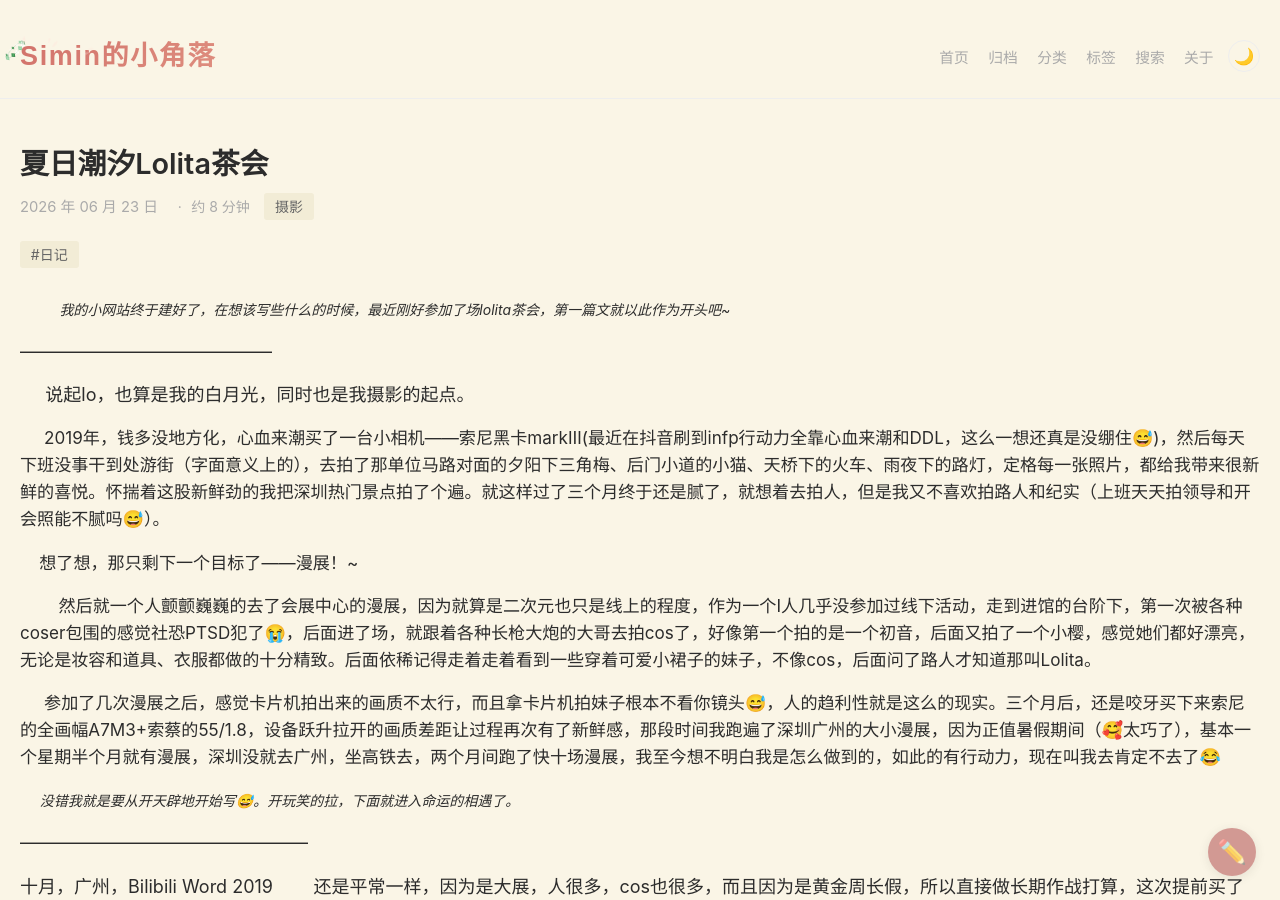
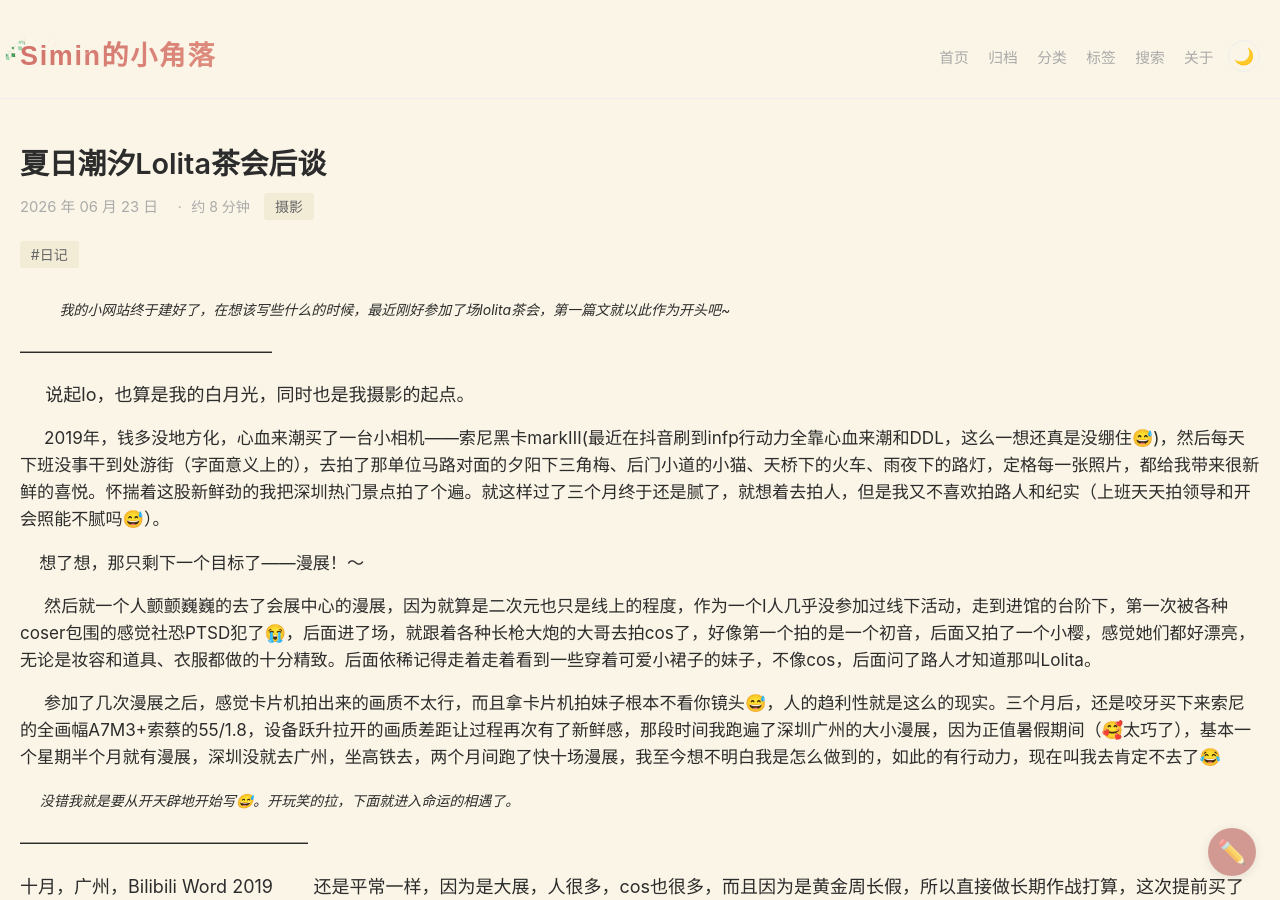
Before and after one commit to siminles/siminles.github.io, a Jekyll site: the page built from _posts/2026-06-23-夏日潮汐lolita茶会.md, in a window 1280 px wide and 900 px high. Built offline with Jekyll 4.4.1, drawn with Linux system fonts in a browser that asks for light colours; comment, search, counter and statistics services are not loaded.

Commit message:
更新文章: 夏日潮汐Lolita茶会后谈

```diff
--- a/_posts/2026-06-23-夏日潮汐lolita茶会.md
+++ b/_posts/2026-06-23-夏日潮汐lolita茶会.md
@@ -1,6 +1,6 @@
 ---
 layout: post
-title: "夏日潮汐Lolita茶会"
+title: "夏日潮汐Lolita茶会后谈"
 date: 2026-06-23 12:00:00 +0800
 categories: ["摄影"]
 tags: ["日记"]
@@ -16,19 +16,13 @@
 
 <span style="font-size: 0.95rem;">     2019年，钱多没地方化，心血来潮买了一台小相机——索尼黑卡markⅢ(最近</span><span style="font-size: 0.95rem;">在抖音刷到infp行动力全靠心血来潮和DDL，这么一想还真是没绷住😅)，然后每天下班没事干到处游街（字面意义上的），去拍了那单位马路对面的夕阳下三角梅、后门小道的小猫、天桥下的火车、雨夜下的路灯，定格每一张照片，都给我带来很新鲜的喜悦。怀揣着这股新鲜劲的我把深圳热门景点拍了个遍。</span><span style="font-size: 0.95rem;">就这样过了三个月终于还是腻了，就想着去拍人，但是我又不喜欢拍路人和纪实（上班天天拍领导和开会照能不腻吗</span><span style="font-size: 0.95rem;">😅</span><span style="font-size: 0.95rem;">）。</span>
 
-<span style="font-size: 0.95rem;">    想了想，那只剩下一个目标了——漫展！~</span>
+<span style="font-size: 0.95rem;">    想了想，那只剩下一个目标了——漫展！～</span>
 
-<span style="font-size: 0.95rem;">        然后就一个人颤颤巍巍的去了会展中心的漫展，因为就算是二次元也只是线上的程度，作为一个I人几乎没参加过线下活动，走到进馆的台阶下，第一次被各种coser包围的感觉社恐PTSD犯了😭，后面进了场，就跟着各种长枪大炮的大哥去拍cos了，好像第一个拍的是一个初音，后面又拍了一个小樱，感觉她们都好漂亮，无论是妆容和道具、衣服都做的十分精致。后面依稀记得走着走着看到一些穿着可爱小裙子的妹子，不像cos，后面问了路人才知道那叫Lolita。</span>
+<span style="font-size: 0.95rem;">     然后就一个人颤颤巍巍的去了会展中心的漫展，因为就算是二次元也只是线上的程度，作为一个I人几乎没参加过线下活动，走到进馆的台阶下，第一次被各种coser包围的感觉社恐PTSD犯了😭，后面进了场，就跟着各种长枪大炮的大哥去拍cos了，好像第一个拍的是一个初音，后面又拍了一个小樱，感觉她们都好漂亮，无论是妆容和道具、衣服都做的十分精致。后面依稀记得走着走着看到一些穿着可爱小裙子的妹子，不像cos，后面问了路人才知道那叫Lolita。</span>
 
 <span style="font-size: 0.95rem;">     参加了几次漫展之后，感觉卡片机拍出来的画质不太行，而且拿卡片机拍妹子根本不看你镜头😅，人的趋利性就是这么的现实。三个月后，还是咬牙买下来索尼的全画幅A7M3+索蔡的55/1.8，设备跃升拉开的画质差距让过程再次有了新鲜感，那段时间我跑遍了深圳广州的大小漫展，因为正值暑假期间（🥰太巧了），基本一个星期半个月就有漫展，深圳没就去广州，坐高铁去，两个月间跑了快十场漫展，我至今想不明白我是怎么做到的，如此的有行动力，现在叫我去肯定不去了😂</span>
 
-<span style="font-size: 0.95rem;">
-</span>
-
 <span style="font-size: 0.95rem;">*<span style="font-size: 14px;">     没错我就是要从开天辟地开始写😅。开玩笑的拉，下面就进入命运的相遇了。</span>*</span>
-
-<span style="font-size: 0.95rem;">*<span style="font-size: 14px;">
-</span>*</span>
 
 ————————————————
 
```
